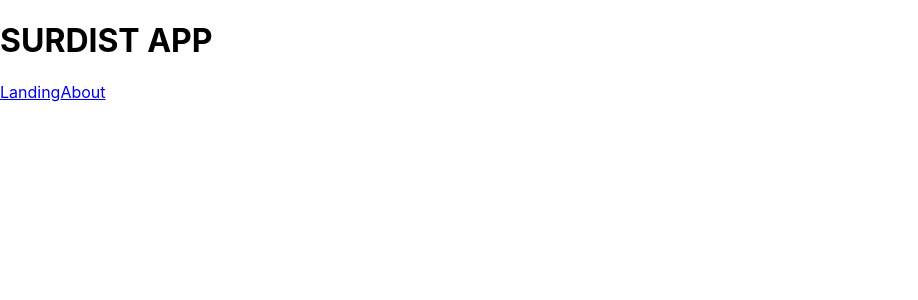
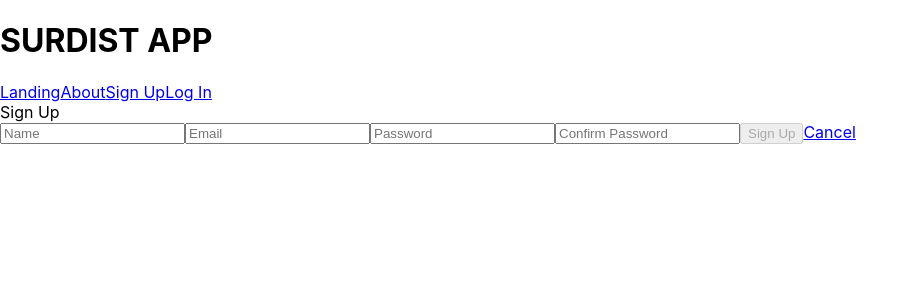
Before and after one commit to CodyLHart/surdist, a React (Create React App) app: page /signup in a window 1280 px wide. Shown: the top 300 px of the page, without its empty margins (0-918 px from the left). Built offline with nearby package versions, Linux system fonts and the light colour scheme.

Commit message:
Sign up functionality w/o JWT

```diff
--- a/package.json
+++ b/package.json
@@ -6,6 +6,7 @@
     "@testing-library/jest-dom": "^4.2.4",
     "@testing-library/react": "^9.5.0",
     "@testing-library/user-event": "^7.2.1",
+    "bcrypt": "^4.0.1",
     "dotenv": "^8.2.0",
     "express": "^4.17.1",
     "mongoose": "^5.9.7",
--- a/server.js
+++ b/server.js
@@ -16,6 +16,8 @@ app.use(express.static(path.join(__dirname, 'build')));
 
 
 // API ROUTES GO HERE
+app.use('/api/users', require('./routes/api/users'));
+
 
 // CATCH ALL ROUTE
 app.get('/*', function(req, res) {
--- /dev/null
+++ b/src/components/SignUpForm/SignUpForm.jsx
@@ -0,0 +1,52 @@
+import React, {Component} from 'react';
+import {Link} from 'react-router-dom';
+import userService from '../../utils/userService'
+
+class SignUpForm extends Component {
+
+    state = {
+        name: '',
+        email: '',
+        password: '',
+        passwordConf: '',
+    };
+
+    handleChange = (e) => {
+        this.props.updateMessage('');
+        this.setState({
+            [e.target.name]: e.target.value
+        });
+    }
+
+    handleSubmit = async (e) => {
+        e.preventDefault();
+        try {
+            await userService.signup(this.state);
+            this.props.history.push('/');
+        } catch (err) {
+            this.props.updateMessage(err.message);
+        }
+    }
+
+    isFormInvalid() {
+        return !(this.state.name && this.state.email && this.state.password === this.state.passwordConf);
+    }
+
+    render() {
+        return (
+            <div>
+                <header>Sign Up</header>
+                <form onSubmit={this.handleSubmit}>
+                    <input type="text" placeholder="Name" value={this.state.name} name="name" onChange={this.handleChange}></input>
+                    <input type="email" placeholder="Email" value={this.state.email} name="email" onChange={this.handleChange}></input>
+                    <input type="password" placeholder="Password" value={this.state.password} name="password" onChange={this.handleChange}></input>
+                    <input type="password" placeholder="Confirm Password" value={this.state.passwordConf} name="passwordConf" onChange={this.handleChange}></input>
+                    <button disabled={this.isFormInvalid()}>Sign Up</button>
+                    <Link to='/'>Cancel</Link>
+                </form>
+            </div>
+        );
+    }
+}
+
+export default SignUpForm;
--- a/src/pages/App/App.js
+++ b/src/pages/App/App.js
@@ -3,6 +3,8 @@ import './App.css';
 import { Route, Switch, NavLink } from 'react-router-dom';
 import LandingPage from '../LandingPage/LandingPage';
 import AboutPage from '../AboutPage/AboutPage';
+import SignUpPage from '../SignUpPage/SignUpPage';
+import LoginPage from '../LoginPage/LoginPage';
 
 
 class App extends Component {
@@ -13,6 +15,8 @@ class App extends Component {
         <nav>
           <NavLink to="/">Landing</NavLink>
           <NavLink to="/about">About</NavLink>
+          <NavLink to="/signup">Sign Up</NavLink>
+          <NavLink to="/login">Log In</NavLink>
         </nav>
         <Switch>
           <Route exact path = '/' render={() =>
@@ -21,6 +25,16 @@ class App extends Component {
           <Route exact path = '/about' render={() =>
             <AboutPage />
           }/>
+          <Route exact path = '/signup' render={({ history }) =>
+            <SignUpPage
+              history={history}
+            />
+          }/>
+          <Route exact path = '/login' render={({ history }) =>
+            <LoginPage
+              history={history}
+            />
+          }/>
         </Switch>
       </div>
     )
--- /dev/null
+++ b/src/pages/LoginPage/LoginPage.jsx
@@ -0,0 +1,33 @@
+import React, { Component } from 'react';
+import { Link } from 'react-router-dom';
+
+class LoginPage extends Component {
+    state = {
+        email: '',
+        password: '',
+    };
+
+    handleChange = (e) => {
+
+    }
+
+    handleSubmit = (e) => {
+        e.preventDefault();
+    }
+
+    render() {
+        return (
+            <div>
+                <header>Log In</header>
+                <form onSubmit={this.handleSubmit}>
+                    <input type="email" placeholder="Email" value={this.state.email} name="email" onChange={this.handleChange}></input>
+                    <input type="password" placeholder="Password" value={this.state.password} name="password" onChange={this.handleChange}></input>
+                    <button>Log In</button>
+                    <Link to='/'>Cancel</Link>
+                </form>
+            </div>
+        );
+    }
+}
+
+export default LoginPage;
--- /dev/null
+++ b/src/pages/SignUpPage/SignUpPage.jsx
@@ -0,0 +1,25 @@
+import React, { Component } from 'react';
+import SignUpForm from '../../components/SignUpForm/SignUpForm';
+
+
+class SignUpPage extends Component {
+    constructor(props) {
+        super(props);
+        this.state = {message: ''}
+    }
+
+    updateMessage = (msg) => {
+        this.setState({message: msg});
+    }
+
+    render() {
+        return (
+            <div>
+                <SignUpForm {...this.props} updateMessage={this.updateMessage}/>
+                {/* <p>{this.state.message}</p> */}
+            </div>
+        );
+    }
+}
+
+export default SignUpPage;
--- /dev/null
+++ b/src/utils/userService.js
@@ -0,0 +1,18 @@
+const BASE_URL = '/api/users/';
+
+function signup(user) {
+    return fetch(BASE_URL + 'signup', {
+        method: 'POST',
+        headers: new Headers({'Content-Type': 'application/json'}),
+        body: JSON.stringify(user)
+    })
+    .then(res => {
+        if (res.ok) return res.json();
+        throw new Error('Email already taken!');
+    })
+    .then(data => data);
+}
+
+export default {
+    signup
+};
```
Also changed, not shown: controllers/users.js (added, +15 -0 lines), models/user.js (+9 -1 lines), routes/api/users.js (added, +14 -0 lines), src/pages/DetailPage/DetailPage.jsx (added), 1 other file (tests, documents, lock files or other folders).
